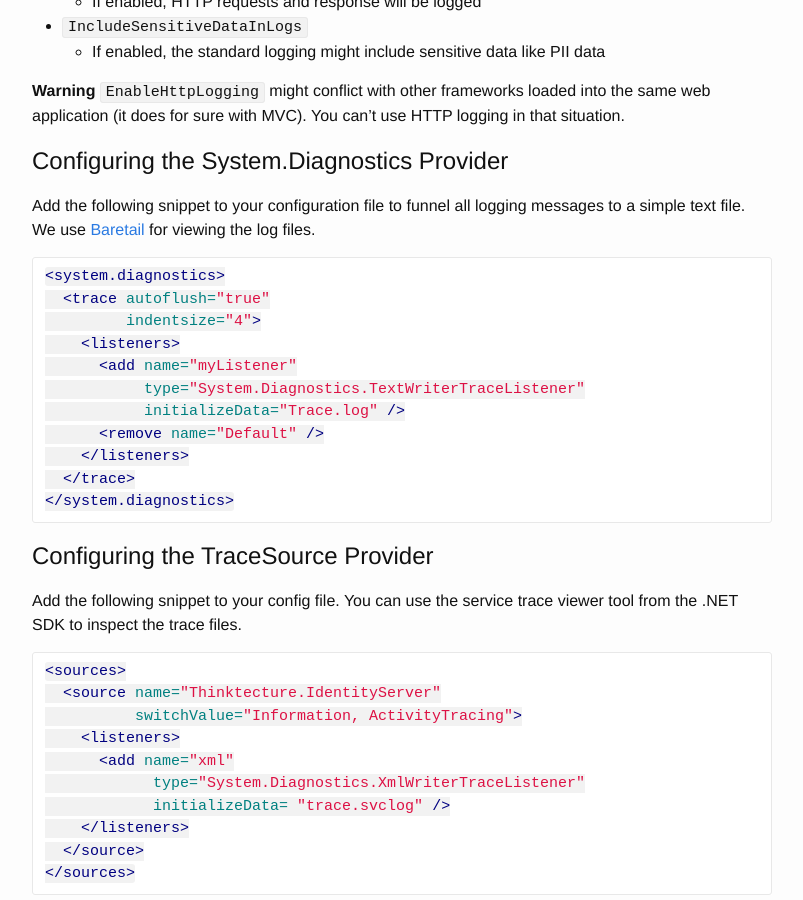
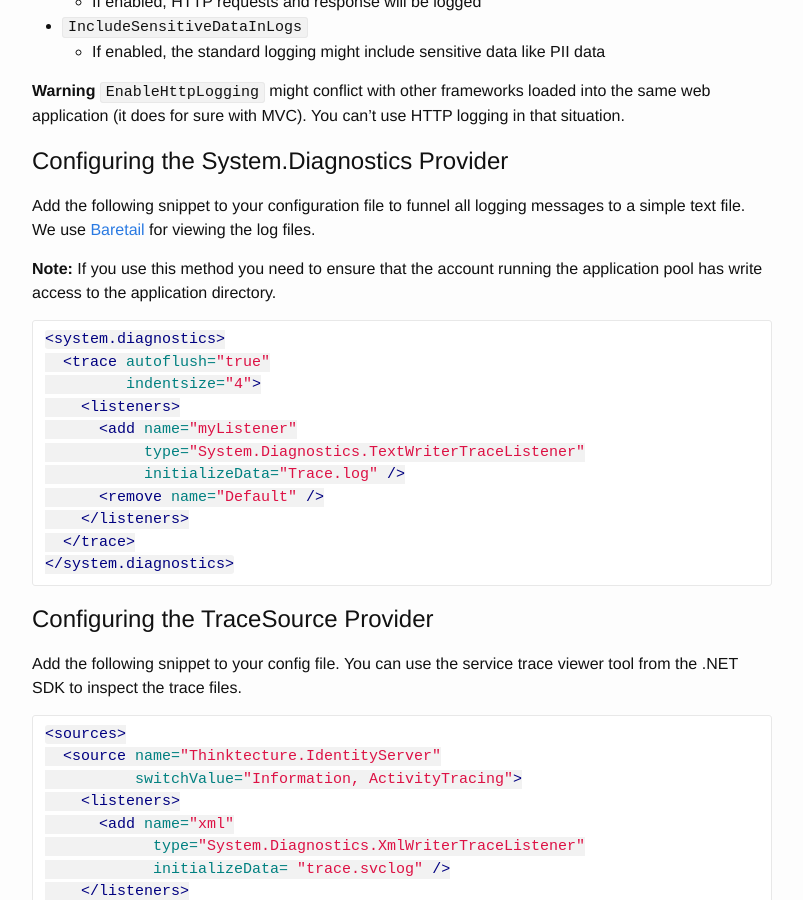
Before and after one commit to IdentityServer/Documentation, a Jekyll site: the page built from docs/configuration/logging.md, in a window 1280 px wide and 900 px high, scrolled down 774 px. Shown: the whole window, without its empty margins (238-1041 px from the left). Built offline with Jekyll 4.4.1, drawn with Linux system fonts in a browser that asks for light colours; Markdown is read by kramdown in place of the engine named in the settings.

Commit message:
Update logging.md
I spent a lot of time trying to get the trace working, and it was because the application pool did not have write access to the program directory by default. There were no errors thrown to indicate this, just no trace file was written. This may be obvious to others, but it certainly wasn't for me.

````diff
--- a/docs/configuration/logging.md
+++ b/docs/configuration/logging.md
@@ -40,6 +40,8 @@ The `LoggingOptions` class has the following settings:
 ## Configuring the System.Diagnostics Provider
 Add the following snippet to your configuration file to funnel all logging messages to a simple text file.
 We use [Baretail](https://www.baremetalsoft.com/baretail/) for viewing the log files.
+
+**Note:** If you use this method you need to ensure that the account running the application pool has write access to the application directory.
 
 ```xml
 <system.diagnostics>
````
